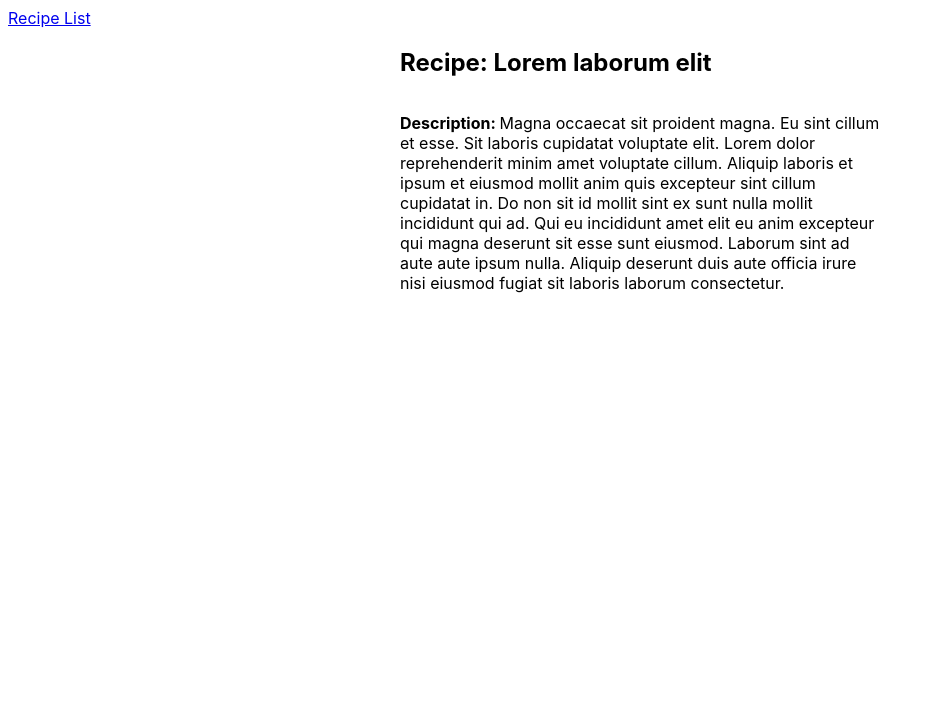
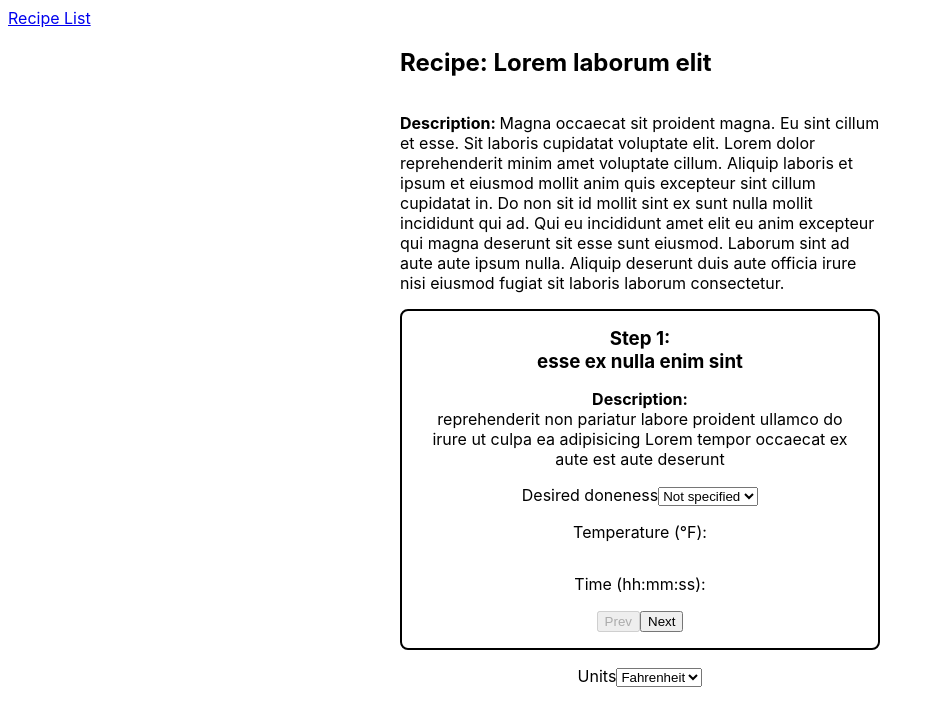
Before and after one commit to BillyBunn/recipes-list, a React (Create React App) app: page /recipes/5d8fdf07133c2c3293e9aef4 in a window 1280 px wide. Shown: the top 726 px of the page, without its empty margins (0-934 px from the left). Built offline with nearby package versions, Linux system fonts and the light colour scheme.

Commit message:
cleans up recipe step

```diff
--- a/src/components/Recipe.js
+++ b/src/components/Recipe.js
@@ -11,21 +11,10 @@ const Recipe = props => {
     props.findCurrentRecipe();
     setLoading(false);
   }, []);
-  // console.log("props.recipe", props.recipe.title);
 
-  // const { title, description, steps } = props.recipe;
-  // const firstStep = props.currentStep === 0;
-  // const lastStep = props.currentStep >= steps.length - 1;
-  // const handleNext = () => {
-  //   if (!lastStep) props.nextStep();
-  // };
-  // const handlePrev = () => {
-  //   if (!firstStep) props.prevStep();
-  // };
-
-  // const handleTempSelect = e => {
-  //   props.setTempUnits(e.target.value);
-  // };
+  const handleTempSelect = e => {
+    props.setTempUnits(e.target.value);
+  };
 
   return (
     <StyledRecipe>
@@ -36,14 +25,14 @@ const Recipe = props => {
             <strong>Description: </strong>
             {props.recipe.description}
           </p>
-          {/* <Step step={props.currentStep} />
+          <Step step={props.step} />
           <label>
             Units
             <select value={props.tempUnits} onChange={handleTempSelect}>
               <option value="fa">Fahrenheit</option>
               <option value="ce">Celcius</option>
             </select>
-          </label> */}
+          </label>
         </>
       )}
     </StyledRecipe>
@@ -54,7 +43,7 @@ const mapStateToProps = (state, ownProps) => {
   let id = ownProps.match.params.recipe_id;
   return {
     recipe: state.currentRecipe.currentRecipe,
-    currentStep: state.currentRecipe.step,
+    step: state.currentRecipe.step,
     tempUnits: state.currentRecipe.tempUnits,
     temp: state.currentRecipe.temp,
     time: state.currentRecipe.time
--- a/src/components/RecipeStep.js
+++ b/src/components/RecipeStep.js
@@ -3,9 +3,10 @@ import { connect } from "react-redux";
 import * as actions from "../store/actions";
 
 const Step = props => {
-  const { currentStep, step, temp, time, tempUnits, doneness } = props;
+  const { currentStep, step, currentRecipe, tempUnits } = props;
+  const { title, description, doneness, time, temp } = currentStep;
   const firstStep = step === 0;
-  const lastStep = step >= 50;
+  const lastStep = step >= currentRecipe.steps.length - 1;
   const handleNext = () => {
     if (!lastStep) props.nextStep();
   };
@@ -15,16 +16,17 @@ const Step = props => {
   const handleDonenessChange = e => {
     props.changeDoneness(e.target.value);
   };
+
   return (
     <div>
       <h3>
         Step {step + 1}:<br />
-        {currentStep.title}
+        {title}
       </h3>
       <p className="recipe-description">
         <strong>Description:</strong>
         <br />
-        {currentStep.description}
+        {description}
       </p>
       <label>
         Desired doneness
@@ -62,20 +64,16 @@ const Step = props => {
 const mapStateToProps = (state, ownProps) => {
   let idx = ownProps.step;
   return {
-    currentStep: state.recipes.currentRecipe.steps[idx],
-    tempUnits: state.recipes.tempUnits,
-    temp: state.recipes.temp,
-    time: state.recipes.time,
-    doneness: state.recipes.doneness
+    currentStep: state.currentRecipe.currentRecipe.steps[idx],
+    currentRecipe: state.currentRecipe.currentRecipe,
+    tempUnits: state.currentRecipe.tempUnits
   };
 };
 
 const mapDispatchToProps = (dispatch, ownProps) => {
   return {
-    setCurrent: () => dispatch(actions.setCurrentRecipe(id)),
     nextStep: () => dispatch(actions.nextStep()),
     prevStep: () => dispatch(actions.prevStep()),
-    setTempUnits: tempUnits => dispatch(actions.setTempUnits(tempUnits)),
     changeDoneness: doneness => dispatch(actions.changeDoneness(doneness))
   };
 };
```
